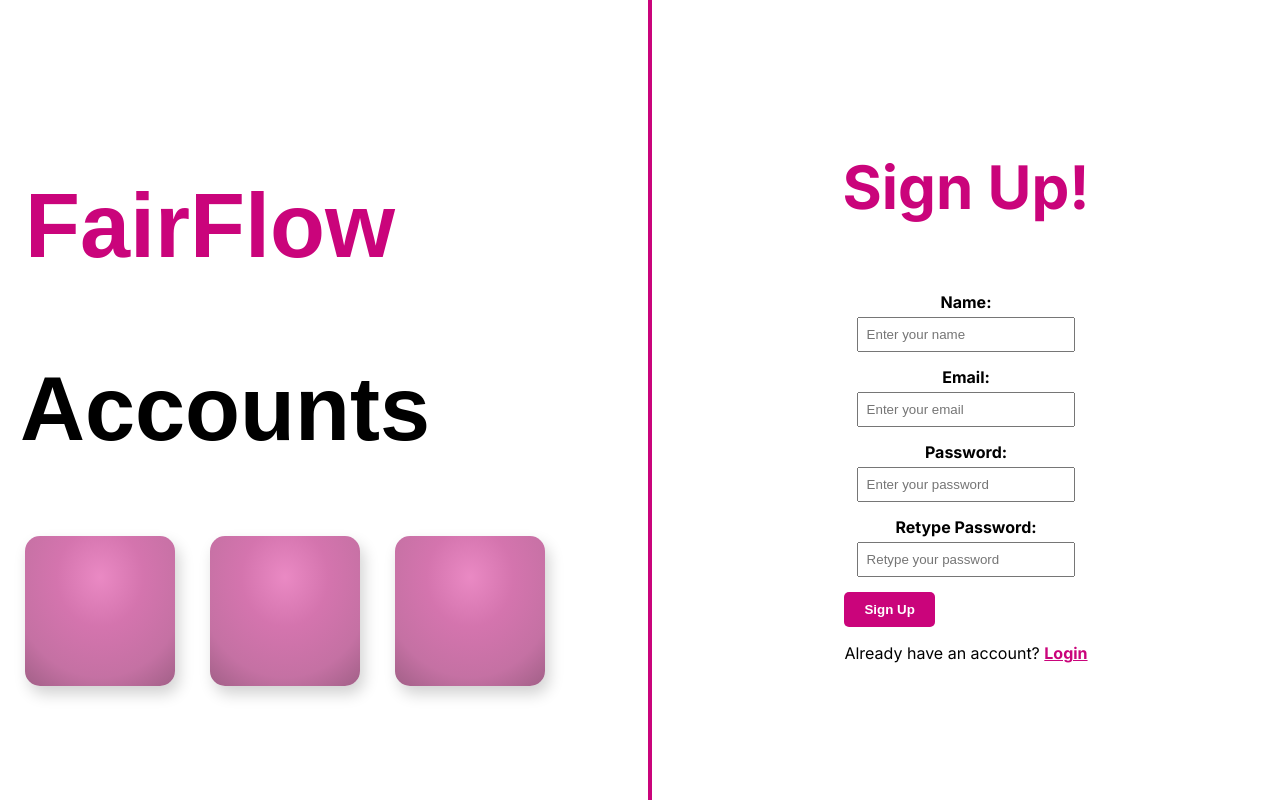
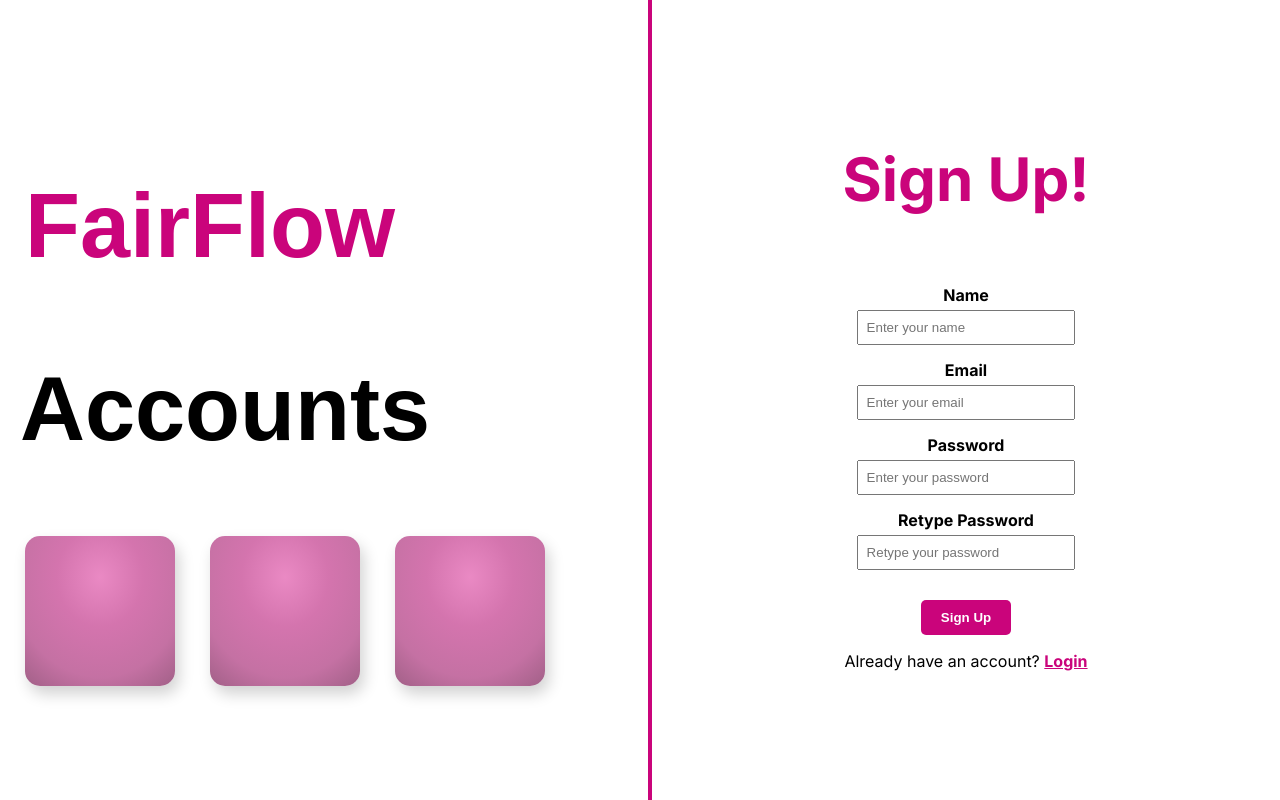
Before and after one commit to easwarinair/FairFlowAccounts-FrontEnd, a Next.js app: page /signup in a window 1280 px wide. Built offline with nearby package versions, Linux system fonts and the light colour scheme; no server answers.

Commit message:
Update page.js

```diff
--- a/src/app/signup/page.js
+++ b/src/app/signup/page.js
@@ -87,7 +87,7 @@
         <div className="form-container">
           <form onSubmit={handleSubmit}>
             <div className="form-group">
-              <label htmlFor="name" style={{ fontWeight: 'bold' }}>Name:</label>
+              <label htmlFor="name" style={{ fontWeight: 'bold' }}>Name</label>
               <input
                 type="text"
                 id="name"
@@ -100,7 +100,7 @@
               />
             </div>
             <div className="form-group">
-              <label htmlFor="email" style={{ fontWeight: 'bold' }}>Email:</label>
+              <label htmlFor="email" style={{ fontWeight: 'bold' }}>Email</label>
               <input
                 type="email"
                 id="email"
@@ -113,7 +113,7 @@
               />
             </div>
             <div className="form-group">
-              <label htmlFor="password" style={{ fontWeight: 'bold' }}>Password:</label>
+              <label htmlFor="password" style={{ fontWeight: 'bold' }}>Password</label>
               <input
                 type="password"
                 id="password"
@@ -125,7 +125,7 @@
               />
             </div>
             <div className="form-group">
-              <label htmlFor="retypePassword" style={{ fontWeight: 'bold' }}>Retype Password:</label>
+              <label htmlFor="retypePassword" style={{ fontWeight: 'bold' }}>Retype Password</label>
               <input
                 type="password"
                 id="retypePassword"
@@ -136,7 +136,7 @@
                 onChange={(e) => setRetypePassword(e.target.value)}
               />
             </div>
-            <button type="submit" className="submit" disabled={loading}>
+            <button type="submit" className="submit-btn" disabled={loading}>
               Sign Up
             </button>
             <p>
```
